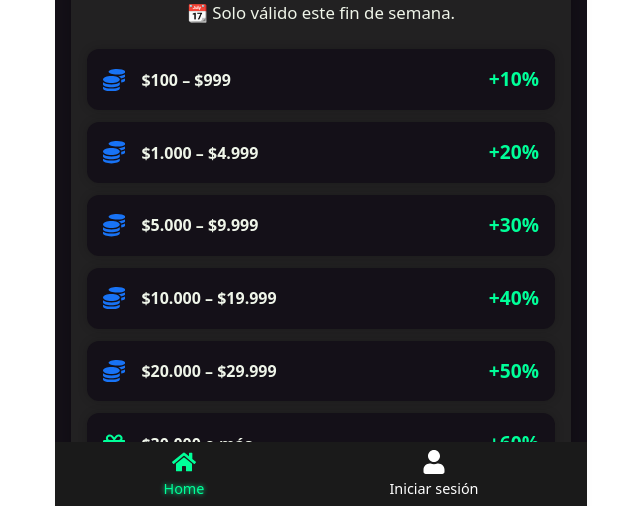
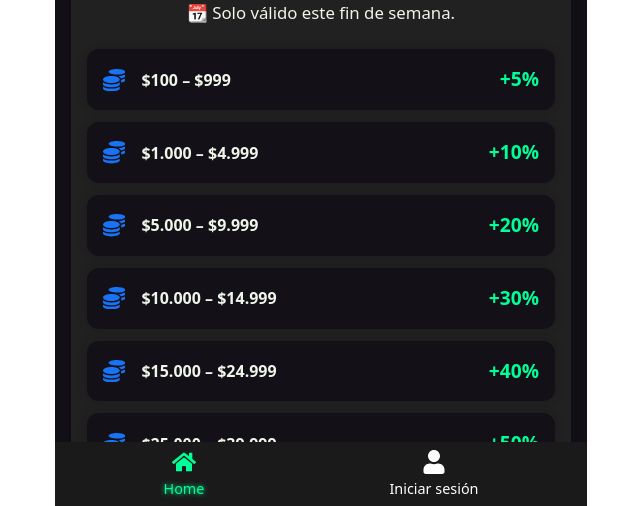
Before and after one commit to leandroveron1110/plataforma-clientes-front, a React (Vite) app: page /casino/login in a window 1280 px wide. Both pictures are taken after a click on the button "Volver". Shown: the part 292-798 px from the top of the page, without its empty margins (319-959 px from the left). Built offline with nearby package versions, Linux system fonts and the light colour scheme; no server answers.

Commit message:
update bonus

```diff
--- a/src/pages/public/Home/components/BonusLocos/BonusLocos.tsx
+++ b/src/pages/public/Home/components/BonusLocos/BonusLocos.tsx
@@ -11,12 +11,13 @@ const BonusLocos = () => {
       </p>
 
       <div className={styles.bonusList}>
-        <div><FaCoins /><span>$100 – $999</span><span className={styles.percent}>+10%</span></div>
-        <div><FaCoins /><span>$1.000 – $4.999</span><span className={styles.percent}>+20%</span></div>
-        <div><FaCoins /><span>$5.000 – $9.999</span><span className={styles.percent}>+30%</span></div>
-        <div><FaCoins /><span>$10.000 – $19.999</span><span className={styles.percent}>+40%</span></div>
-        <div><FaCoins /><span>$20.000 – $29.999</span><span className={styles.percent}>+50%</span></div>
-        <div><FaGift /><span>$30.000 o más</span><span className={styles.percent}>+60%</span></div>
+        <div><FaCoins /><span>$100 – $999</span><span className={styles.percent}>+5%</span></div>
+        <div><FaCoins /><span>$1.000 – $4.999</span><span className={styles.percent}>+10%</span></div>
+        <div><FaCoins /><span>$5.000 – $9.999</span><span className={styles.percent}>+20%</span></div>
+        <div><FaCoins /><span>$10.000 – $14.999</span><span className={styles.percent}>+30%</span></div>
+        <div><FaCoins /><span>$15.000 – $24.999</span><span className={styles.percent}>+40%</span></div>
+        <div><FaCoins /><span>$25.000 – $39.999</span><span className={styles.percent}>+50%</span></div>
+        <div><FaGift /><span>$40.000 o más</span><span className={styles.percent}>+60%</span></div>
       </div>
 
       <p className={styles.footer}>
```
